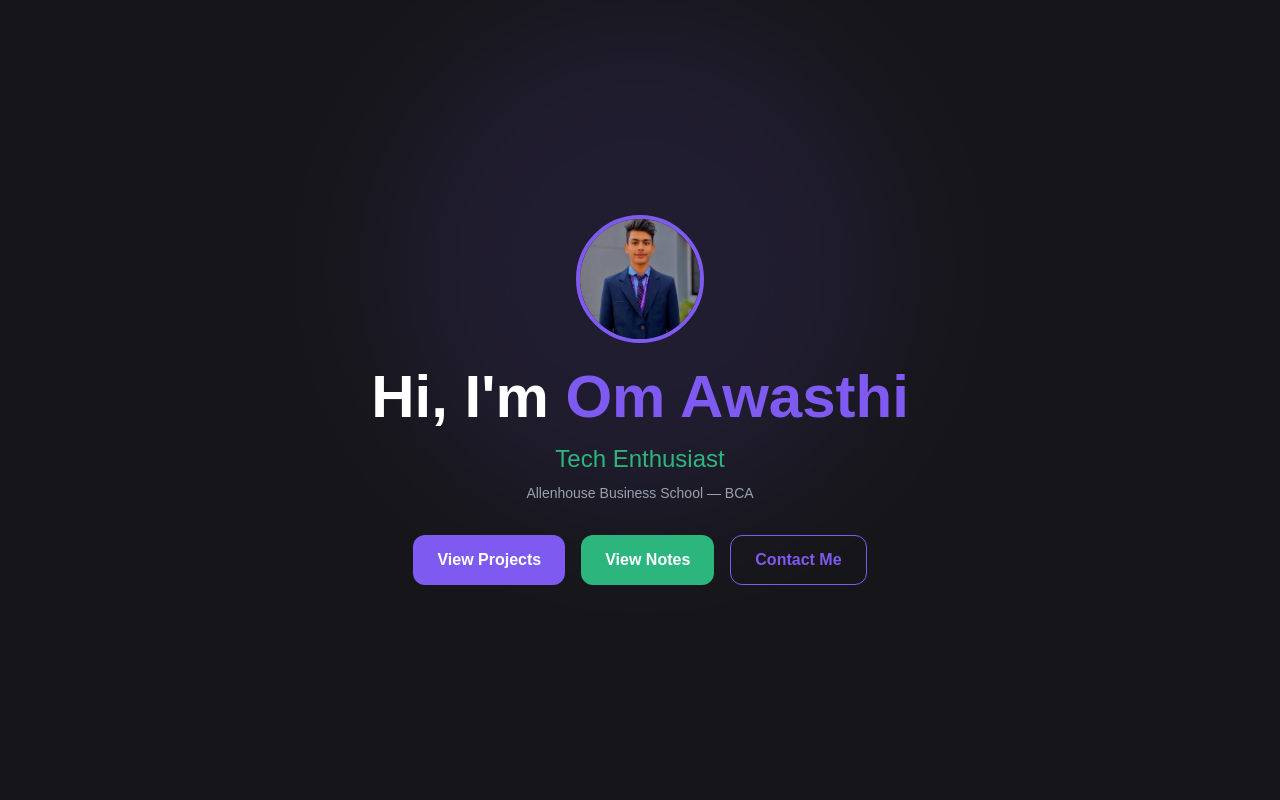
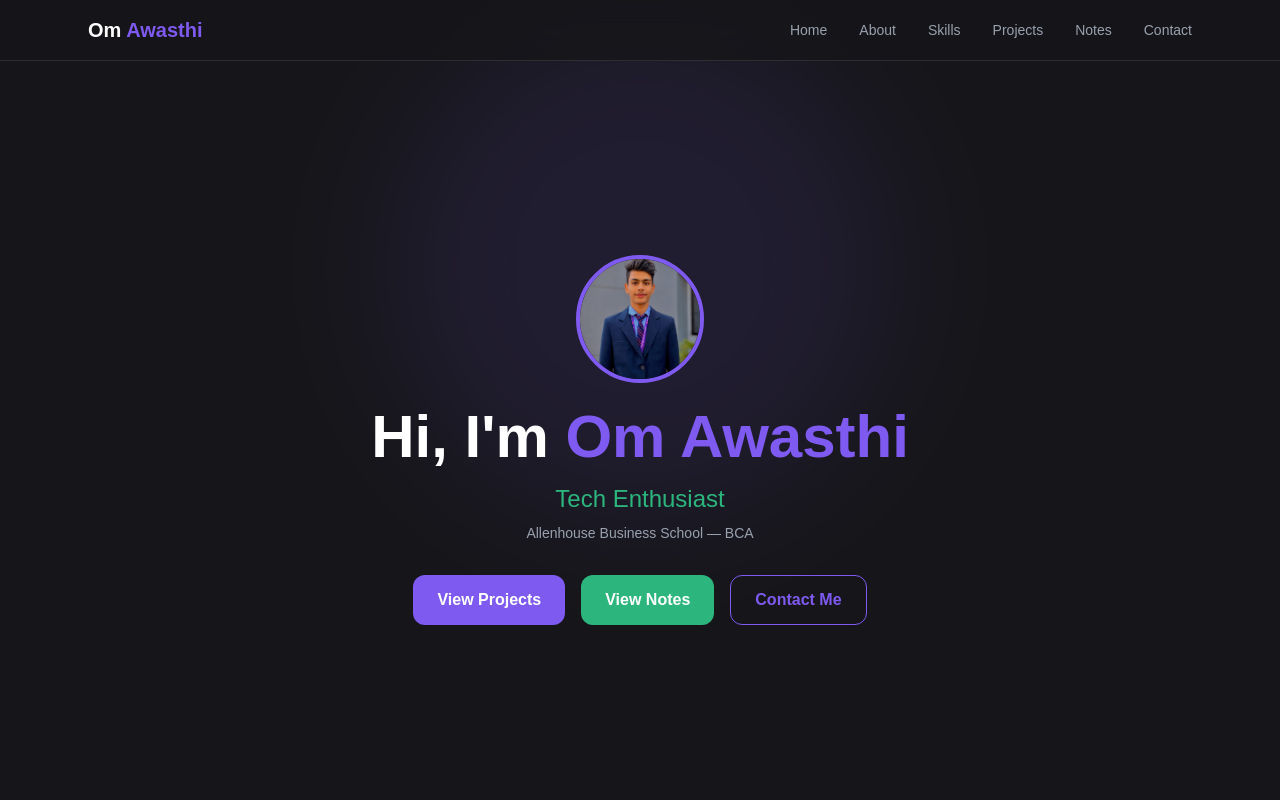
Before and after one commit to Om60203/om-portfolio, a Next.js app: page / in a window 1280 px wide. Shown: the top 800 px of the page. Built offline with nearby package versions, Linux system fonts and the light colour scheme.

Commit message:
navbar and notes library added

```diff
--- /dev/null
+++ b/app/components/Navbar.tsx
@@ -0,0 +1,50 @@
+"use client";
+import { motion } from "framer-motion";
+import { useState } from "react";
+
+export default function Navbar() {
+  const [open, setOpen] = useState(false);
+
+  return (
+    <motion.nav
+      initial={{ opacity: 0, y: -20 }}
+      animate={{ opacity: 1, y: 0 }}
+      transition={{ duration: 0.6 }}
+      className="fixed top-0 left-0 w-full z-50 bg-[#16161A]/80 backdrop-blur-md border-b border-white/10"
+    >
+      <div className="max-w-6xl mx-auto px-6 py-4 flex items-center justify-between">
+        <a href="#home" className="text-xl font-bold text-white">
+          Om <span className="text-[#7F5AF0]">Awasthi</span>
+        </a>
+
+        <div className="hidden md:flex gap-8">
+          <a href="#home" className="text-gray-400 hover:text-[#7F5AF0] transition-colors duration-300 text-sm font-medium">Home</a>
+          <a href="#about" className="text-gray-400 hover:text-[#7F5AF0] transition-colors duration-300 text-sm font-medium">About</a>
+          <a href="#skills" className="text-gray-400 hover:text-[#7F5AF0] transition-colors duration-300 text-sm font-medium">Skills</a>
+          <a href="#projects" className="text-gray-400 hover:text-[#7F5AF0] transition-colors duration-300 text-sm font-medium">Projects</a>
+          <a href="#notes" className="text-gray-400 hover:text-[#7F5AF0] transition-colors duration-300 text-sm font-medium">Notes</a>
+          <a href="#contact" className="text-gray-400 hover:text-[#7F5AF0] transition-colors duration-300 text-sm font-medium">Contact</a>
+        </div>
+
+        <button onClick={() => setOpen(!open)} className="md:hidden text-white text-2xl">
+          {open ? "X" : "="}
+        </button>
+      </div>
+
+      {open && (
+        <motion.div
+          initial={{ opacity: 0, y: -10 }}
+          animate={{ opacity: 1, y: 0 }}
+          className="md:hidden bg-[#16161A] border-t border-white/10 px-6 py-4 flex flex-col gap-4"
+        >
+          <a href="#home" onClick={() => setOpen(false)} className="text-gray-400 hover:text-[#7F5AF0] text-sm font-medium">Home</a>
+          <a href="#about" onClick={() => setOpen(false)} className="text-gray-400 hover:text-[#7F5AF0] text-sm font-medium">About</a>
+          <a href="#skills" onClick={() => setOpen(false)} className="text-gray-400 hover:text-[#7F5AF0] text-sm font-medium">Skills</a>
+          <a href="#projects" onClick={() => setOpen(false)} className="text-gray-400 hover:text-[#7F5AF0] text-sm font-medium">Projects</a>
+          <a href="#notes" onClick={() => setOpen(false)} className="text-gray-400 hover:text-[#7F5AF0] text-sm font-medium">Notes</a>
+          <a href="#contact" onClick={() => setOpen(false)} className="text-gray-400 hover:text-[#7F5AF0] text-sm font-medium">Contact</a>
+        </motion.div>
+      )}
+    </motion.nav>
+  );
+}
--- a/app/page.tsx
+++ b/app/page.tsx
@@ -1,4 +1,5 @@
 "use client";
+import Navbar from "./components/Navbar";
 import Notes from "./components/Notes";
 import Contact from "./components/Contact";
 import Footer from "./components/Footer";
@@ -22,25 +23,21 @@ export default function Home() {
 
   return (
     <>
-      <main className="min-h-screen bg-[#16161A] text-white flex flex-col items-center justify-center px-6 relative overflow-hidden">
+      <Navbar />
 
-        {/* Background glow */}
+      <main id="home" className="min-h-screen bg-[#16161A] text-white flex flex-col items-center justify-center px-6 relative overflow-hidden pt-20">
+
         <div className="absolute top-1/3 left-1/2 -translate-x-1/2 -translate-y-1/2 w-[500px] h-[500px] bg-[#7F5AF0] opacity-10 rounded-full blur-3xl pointer-events-none" />
 
-        {/* Profile circle */}
         <motion.div
           initial={{ opacity: 0, scale: 0.5 }}
           animate={{ opacity: 1, scale: 1 }}
           transition={{ duration: 0.6 }}
           className="w-32 h-32 rounded-full border-4 border-[#7F5AF0] overflow-hidden mb-6 z-10"
         >
-          <img
-          src="/profile.jpg"
-            alt="Om Awasthi"
-            className="w-full h-full object-cover"
-          />
+          <img src="/profile.jpg" alt="Om Awasthi" className="w-full h-full object-cover" />
         </motion.div>
-        {/* Name */}
+
         <motion.h1
           initial={{ opacity: 0, y: 30 }}
           animate={{ opacity: 1, y: 0 }}
@@ -50,7 +47,6 @@ export default function Home() {
           Hi, I'm <span className="text-[#7F5AF0]">Om Awasthi</span>
         </motion.h1>
 
-        {/* Typing role */}
         <motion.div
           initial={{ opacity: 0, y: 20 }}
           animate={{ opacity: 1, y: 0 }}
@@ -68,7 +64,6 @@ export default function Home() {
           </motion.span>
         </motion.div>
 
-        {/* College */}
         <motion.p
           initial={{ opacity: 0 }}
           animate={{ opacity: 1 }}
@@ -78,7 +73,6 @@ export default function Home() {
           Allenhouse Business School — BCA
         </motion.p>
 
-        {/* Buttons */}
         <motion.div
           initial={{ opacity: 0, y: 20 }}
           animate={{ opacity: 1, y: 0 }}
@@ -98,13 +92,12 @@ export default function Home() {
 
       </main>
 
-      <About />
-      <Skills />
-      <Projects />
-        <Notes />
-      <Contact />
+      <div id="about"><About /></div>
+      <div id="skills"><Skills /></div>
+      <div id="projects"><Projects /></div>
+      <div id="notes"><Notes /></div>
+      <div id="contact"><Contact /></div>
       <Footer />
-
     </>
   );
 }
```
